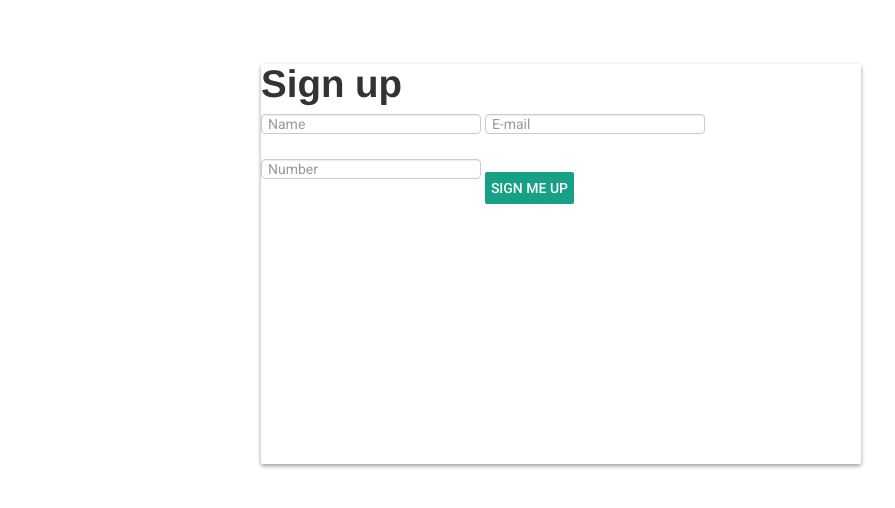
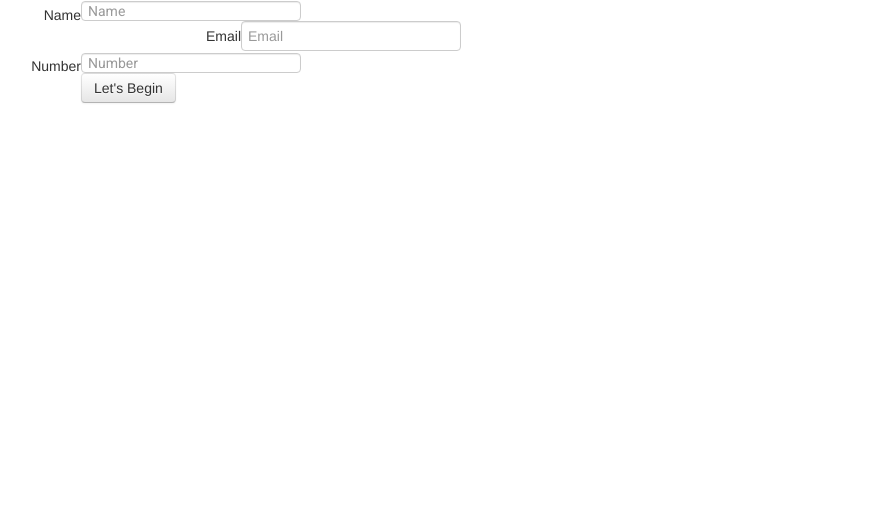
Before and after one commit to vasavaashwin/phpfordemo, a PHP site: page / in a window 1280 px wide. Shown: the top 508 px of the page, without its empty margins (79-974 px from the left). Run offline with PHP 8.4, Linux system fonts and the light colour scheme.

Commit message:
Update index.php

```diff
--- a/index.php
+++ b/index.php
@@ -15,20 +15,31 @@
 </head>
 
 <body>
-<form method = "POST">
-     <div id="login-box">
-  <div >
-    <h1>Sign up</h1>
-
-    <input type="text" name="name" placeholder="Name" />
-    <input type="text" name="email" placeholder="E-mail" />
-    <input type="text" name="number" placeholder="Number" />
-
-    <input type="submit" name="signup_submit" value="Sign me up" />
+  <form class="form-horizontal" method = "POST">
+   <div class="form-group">
+    <label for="inputName3" class="col-sm-2 control-label">Name</label>
+    <div class="col-sm-10">
+      <input type="text" class="form-control" id="inputName3" placeholder="Name">
+    </div>
   </div>
-
-</div>
- </form>
+  <div class="form-group">
+    <label for="inputEmail3" class="col-sm-2 control-label">Email</label>
+    <div class="col-sm-10">
+      <input type="email" class="form-control" id="inputEmail3" placeholder="Email">
+    </div>
+  </div>
+ <div class="form-group">
+    <label for="inputNumber3" class="col-sm-2 control-label">Number</label>
+    <div class="col-sm-10">
+      <input type="text" class="form-control" id="inputNumber3" placeholder="Number">
+    </div>
+  </div>
+  <div class="form-group">
+    <div class="col-sm-offset-2 col-sm-10">
+      <button type="submit" class="btn btn-default">Let's Begin</button>
+    </div>
+  </div>
+</form>
 </body>
 <script src="http://code.jquery.com/jquery.js"></script>
   <script src="js/bootstrap.min.js"></script>
```
